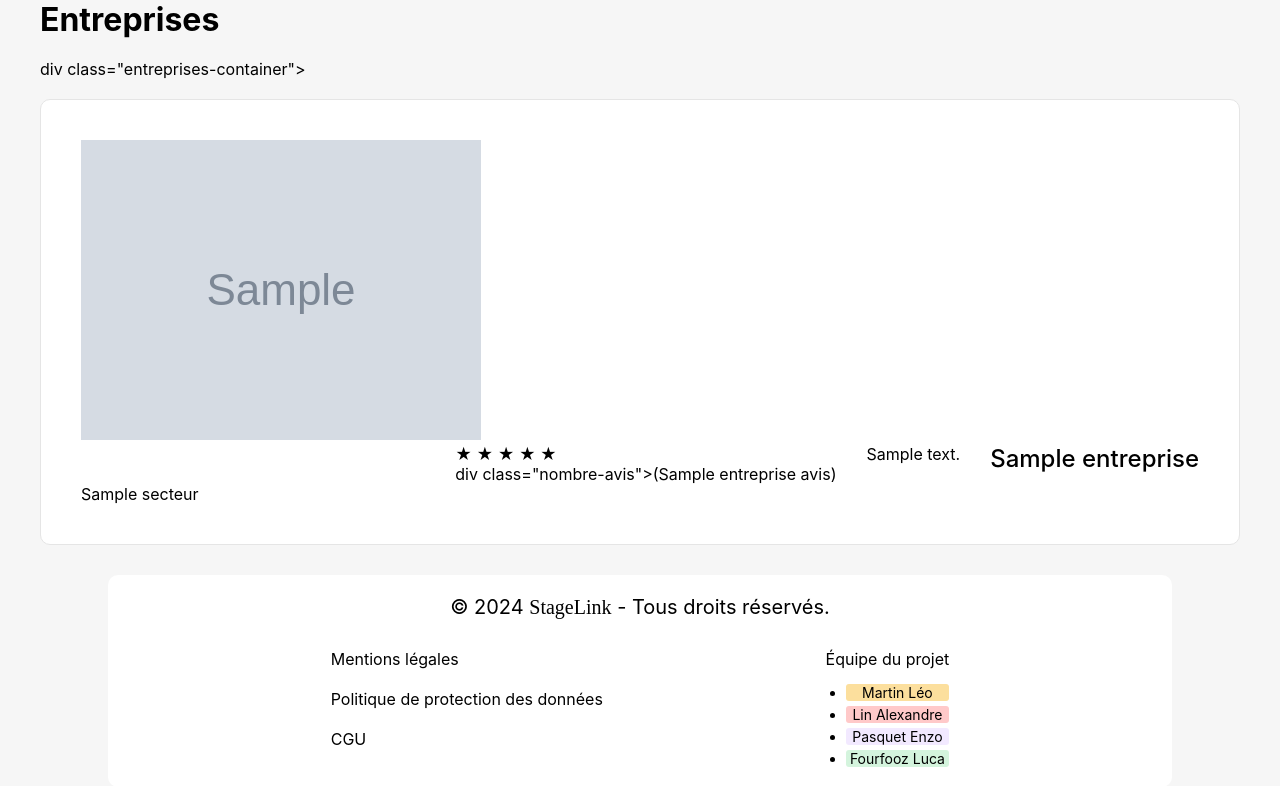
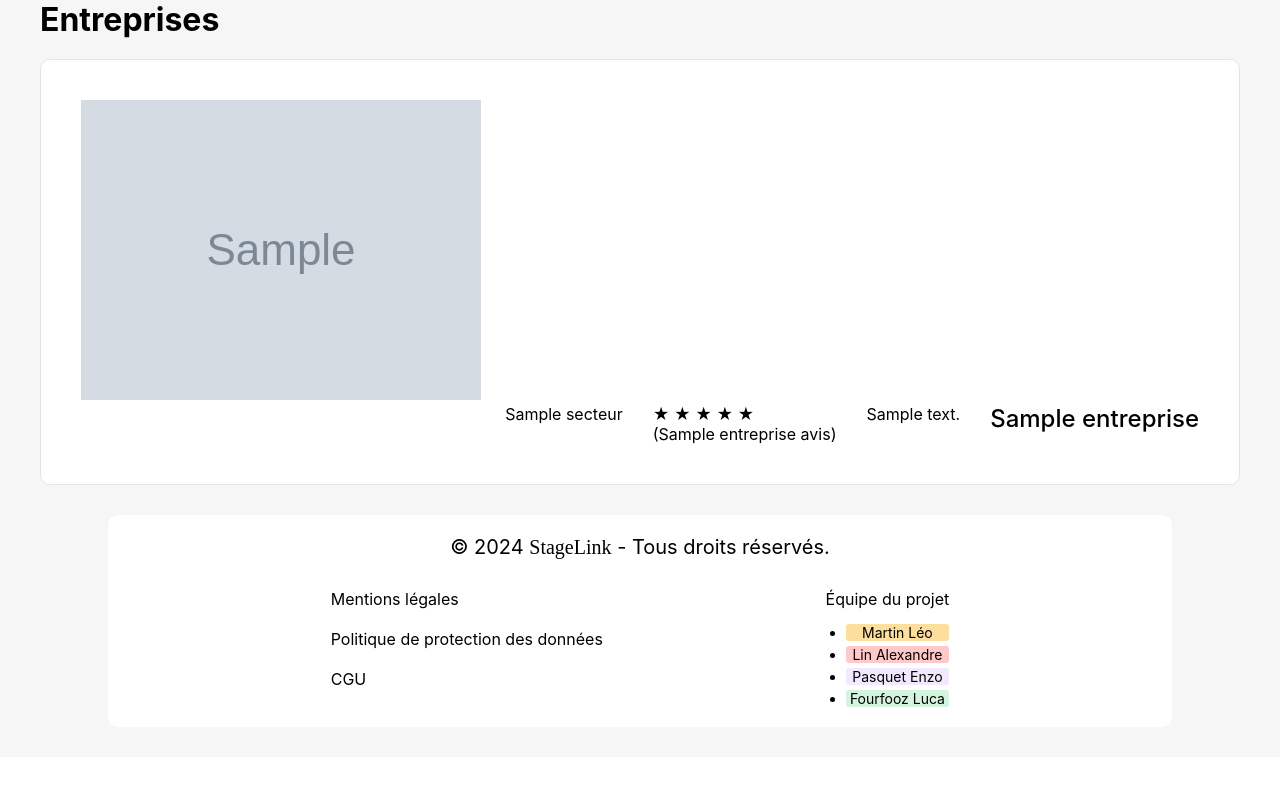
Before and after one commit to Lucacist/stagelink, a PHP site: template app/views/Entreprises.php in a window 1280 px wide. Shown: the part 98-884 px from the top of the page. After the commit the page ends 805 px from the top, so only its background shows below. Run offline with PHP 8.4, Linux system fonts and the light colour scheme; the template is opened without the code that fills it: most values are stand-ins (such as "Sample title", 1, 10 or a date in 2020); grey boxes marked "Sample" are stand-in pictures; some web fonts are replaced.

Commit message:
correction

```diff
--- a/app/views/Entreprises.php
+++ b/app/views/Entreprises.php
@@ -14,7 +14,7 @@ include('header.php');
     <?php if (empty($entreprises)): ?>
         <div class="message">Aucune entreprise disponible pour le moment.</div>
     <?php else: ?>
-    div class="entreprises-container">
+        <div class="entreprises-container">
             <?php foreach ($entreprises as $entreprise): ?>
                 <a href="index.php?route=entreprise_details&id=<?= $entreprise['id'] ?>" class="entreprise-link">
                     <div class="container">
@@ -31,7 +31,7 @@ include('header.php');
                                         <span class="etoile <?= $i <= round($entreprise['note_moyenne']) ? 'active' : '' ?>">★</span>
                                     <?php endfor; ?>
                                 </div>
-                            div class="nombre-avis">(<?= $entreprise['nombre_avis'] ?> avis)</div>
+                                <div class="nombre-avis">(<?= $entreprise['nombre_avis'] ?> avis)</div>
                             </div>
 
                             <?php if (isset($entreprise['secteur'])): ?>
```
